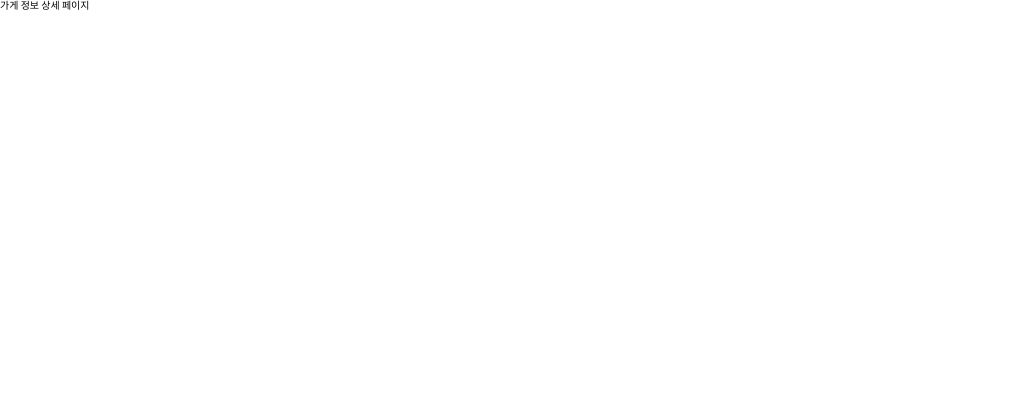
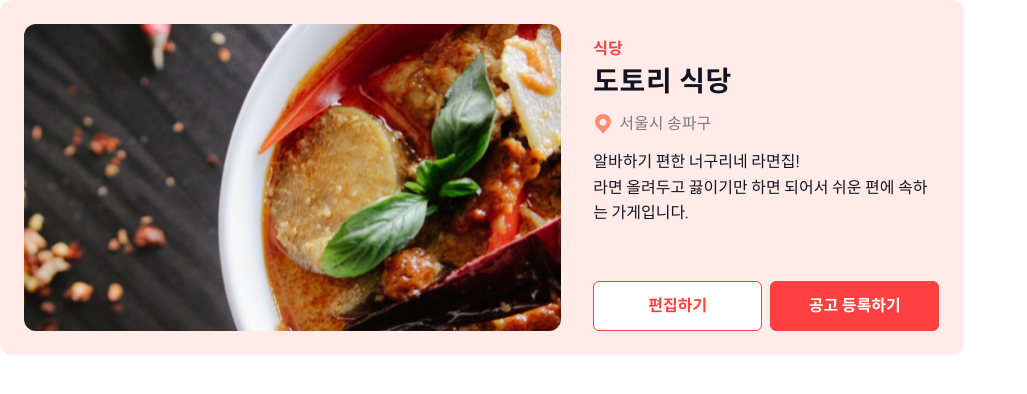
Before and after one commit to sprintPart3Team4/the-julge, a Next.js app: page /shop in a window 1280 px wide. Shown: the top 394 px of the page, without its empty margins (0-1027 px from the left). Built offline with nearby package versions, Linux system fonts and the light colour scheme.

Commit message:
Design: 사장님 - 내 가게 프로필 컴포넌트 UI 구현

```diff
--- /dev/null
+++ b/components/shop/my-shop-profile/MyShopProfile.module.scss
@@ -0,0 +1,88 @@
+// TODO 색상 변수 적용 왜 안 됨?
+
+.container {
+  display: flex;
+  justify-content: space-between;
+  gap: 32px;
+  padding: 24px;
+  width: 964px;
+  border-radius: 12px;
+  background: #ffebe7;
+  font-size: 1.6rem;
+  font-weight: 400;
+
+  .image {
+    border-radius: 12px;
+  }
+
+  .contents {
+    display: flex;
+    flex-direction: column;
+    justify-content: space-between;
+  }
+
+  .shop-info {
+    display: flex;
+    flex-direction: column;
+    gap: 12px;
+    margin-top: 16px;
+  }
+
+  .category {
+    color: #ff4040; // $color-red-40
+    font-weight: 700;
+    margin-bottom: -4px;
+  }
+
+  .name {
+    color: #111322; // $color-black
+    font-size: 2.8rem;
+    font-weight: 700;
+    letter-spacing: 0.56px;
+  }
+
+  .location {
+    display: flex;
+    align-items: center;
+    gap: 6px;
+    color: #7d7986; // $color-gray-50
+    line-height: 26px;
+  }
+
+  .description {
+    color: #111322; // $color-black
+    line-height: 162.5%;
+  }
+
+  .buttons {
+    display: flex;
+    gap: 8px;
+  }
+
+  .button {
+    display: flex;
+    padding: 14px;
+    justify-content: center;
+    align-items: center;
+    gap: 8px;
+    width: 169px;
+    border: 1px solid #ff4040; // $color-red-40
+    border-radius: 6px;
+  }
+
+  .white-button {
+    background: #fff; // $color-white
+    color: #ff4040; // $color-red-40
+    text-align: center;
+    font-weight: 700;
+    line-height: 20px;
+  }
+
+  .primary-button {
+    background-color: #ff4040; // $color-red-40
+    color: #fff; // $color-white
+    text-align: center;
+    font-weight: 700;
+    line-height: 20px;
+  }
+}
--- /dev/null
+++ b/components/shop/my-shop-profile/MyShopProfile.tsx
@@ -0,0 +1,43 @@
+import Image from "next/image";
+import TestImage from "@/public/images/shop-sample.png";
+import { storeInfo } from "@/pages/api/mockdata";
+import classNames from "classnames/bind";
+import css from "./MyShopProfile.module.scss";
+import LocationIcon from "@/public/images/location.svg";
+
+const cn = classNames.bind(css);
+
+console.log(storeInfo.item.description.split("\n"));
+
+function MyShopProfile() {
+  return (
+    <div className={cn("container")}>
+      <Image src={TestImage} className={cn("image")} alt="테스트 이미지" width={538} />
+      <div className={cn("contents")}>
+        <div className={cn("shop-info")}>
+          <span className={cn("category")}>{storeInfo.item.category}</span>
+          <span className={cn("name")}>{storeInfo.item.name}</span>
+
+          <div className={cn("location")}>
+            <Image src={LocationIcon} alt="위치 아이콘" width={20} height={20} />
+            <span>{storeInfo.item.address1}</span>
+          </div>
+          <span className={cn("description")}>
+            {storeInfo.item.description.split("\n").map((el) => (
+              <>
+                <span>{el}</span>
+                <br />
+              </>
+            ))}
+          </span>
+        </div>
+        <div className={cn("buttons")}>
+          <button className={cn("button", "white-button")}>편집하기</button>
+          <button className={cn("button", "primary-button")}>공고 등록하기</button>
+        </div>
+      </div>
+    </div>
+  );
+}
+
+export default MyShopProfile;
--- /dev/null
+++ b/pages/api/mockdata.ts
@@ -0,0 +1,25 @@
+export const storeInfo = {
+  item: {
+    id: "1",
+    name: "도토리 식당",
+    category: "식당",
+    address1: "서울시 송파구",
+    address2: "서울시 송파구",
+    description: "알바하기 편한 너구리네 라면집!\n 라면 올려두고 끓이기만 하면 되어서 쉬운 편에 속하는 가게입니다.",
+    imageUrl: "string",
+    originalHourlyPay: "15000",
+    user: {
+      item: {
+        id: "1",
+        email: "store@store.com",
+        type: "employer",
+        name: "김주인", // optional
+        phone: "010-0000-0000", // optional
+        address: "서울시 강남구", // optional
+        bio: "식당 오너임 ㅋㅎㅋ", // optional
+      },
+      href: "string",
+    },
+  },
+  links: "https://codeit.notion.site/API-10a715ce7c2240fd9d16aa47b5a6bc34",
+};
--- a/pages/shop/index.tsx
+++ b/pages/shop/index.tsx
@@ -1,9 +1,9 @@
-// 가게 정보 상세 페이지 - 지선님
+import MyShopProfile from "@/components/shop/my-shop-profile/MyShopProfile";
 
 export default function ShopPage() {
   return (
-    <>
-      <div>가게 정보 상세 페이지</div>
-    </>
+    <div>
+      <MyShopProfile />
+    </div>
   );
 }
--- a/styles/normalize.scss
+++ b/styles/normalize.scss
@@ -22,6 +22,7 @@ html {
 
 body {
   margin: 0;
+  font-size: 1.6rem; // TODO 다른 분들도 이거 다 추가해야 됨?
 }
 
 /**
@@ -195,9 +196,9 @@ select {
  */
 
 button,
-[type='button'],
-[type='reset'],
-[type='submit'] {
+[type="button"],
+[type="reset"],
+[type="submit"] {
   -webkit-appearance: button;
 }
 
@@ -206,9 +207,9 @@ button,
  */
 
 button::-moz-focus-inner,
-[type='button']::-moz-focus-inner,
-[type='reset']::-moz-focus-inner,
-[type='submit']::-moz-focus-inner {
+[type="button"]::-moz-focus-inner,
+[type="reset"]::-moz-focus-inner,
+[type="submit"]::-moz-focus-inner {
   border-style: none;
   padding: 0;
 }
@@ -218,9 +219,9 @@ button::-moz-focus-inner,
  */
 
 button:-moz-focusring,
-[type='button']:-moz-focusring,
-[type='reset']:-moz-focusring,
-[type='submit']:-moz-focusring {
+[type="button"]:-moz-focusring,
+[type="reset"]:-moz-focusring,
+[type="submit"]:-moz-focusring {
   outline: 1px dotted ButtonText;
 }
 
@@ -269,8 +270,8 @@ textarea {
  * 2. Remove the padding in IE 10.
  */
 
-[type='checkbox'],
-[type='radio'] {
+[type="checkbox"],
+[type="radio"] {
   box-sizing: border-box; /* 1 */
   padding: 0; /* 2 */
 }
@@ -279,8 +280,8 @@ textarea {
  * Correct the cursor style of increment and decrement buttons in Chrome.
  */
 
-[type='number']::-webkit-inner-spin-button,
-[type='number']::-webkit-outer-spin-button {
+[type="number"]::-webkit-inner-spin-button,
+[type="number"]::-webkit-outer-spin-button {
   height: auto;
 }
 
@@ -289,7 +290,7 @@ textarea {
  * 2. Correct the outline style in Safari.
  */
 
-[type='search'] {
+[type="search"] {
   -webkit-appearance: textfield; /* 1 */
   outline-offset: -2px; /* 2 */
 }
@@ -298,7 +299,7 @@ textarea {
  * Remove the inner padding in Chrome and Safari on macOS.
  */
 
-[type='search']::-webkit-search-decoration {
+[type="search"]::-webkit-search-decoration {
   -webkit-appearance: none;
 }
 
```
Also changed, not shown: public/images/shop-sample.png (added).
